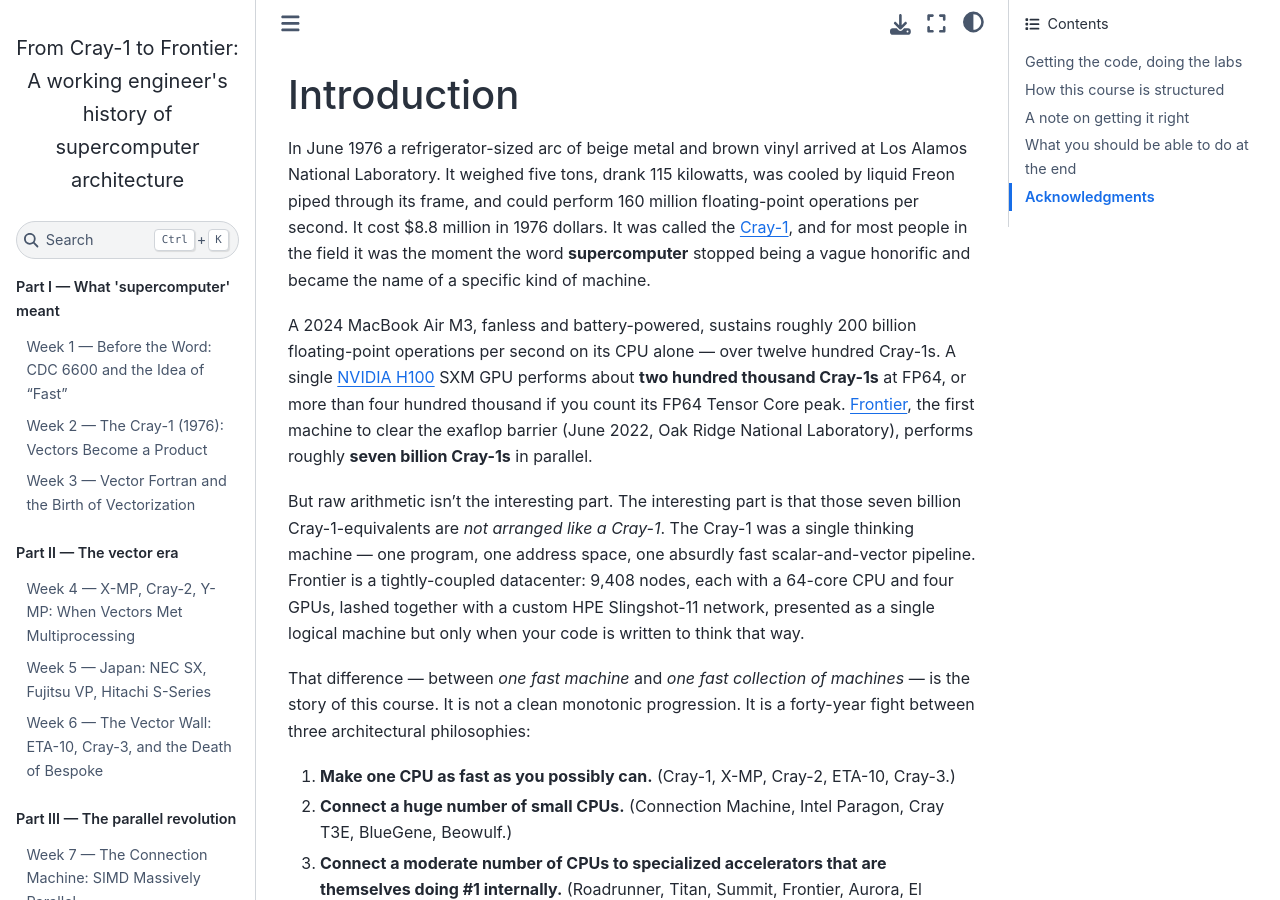
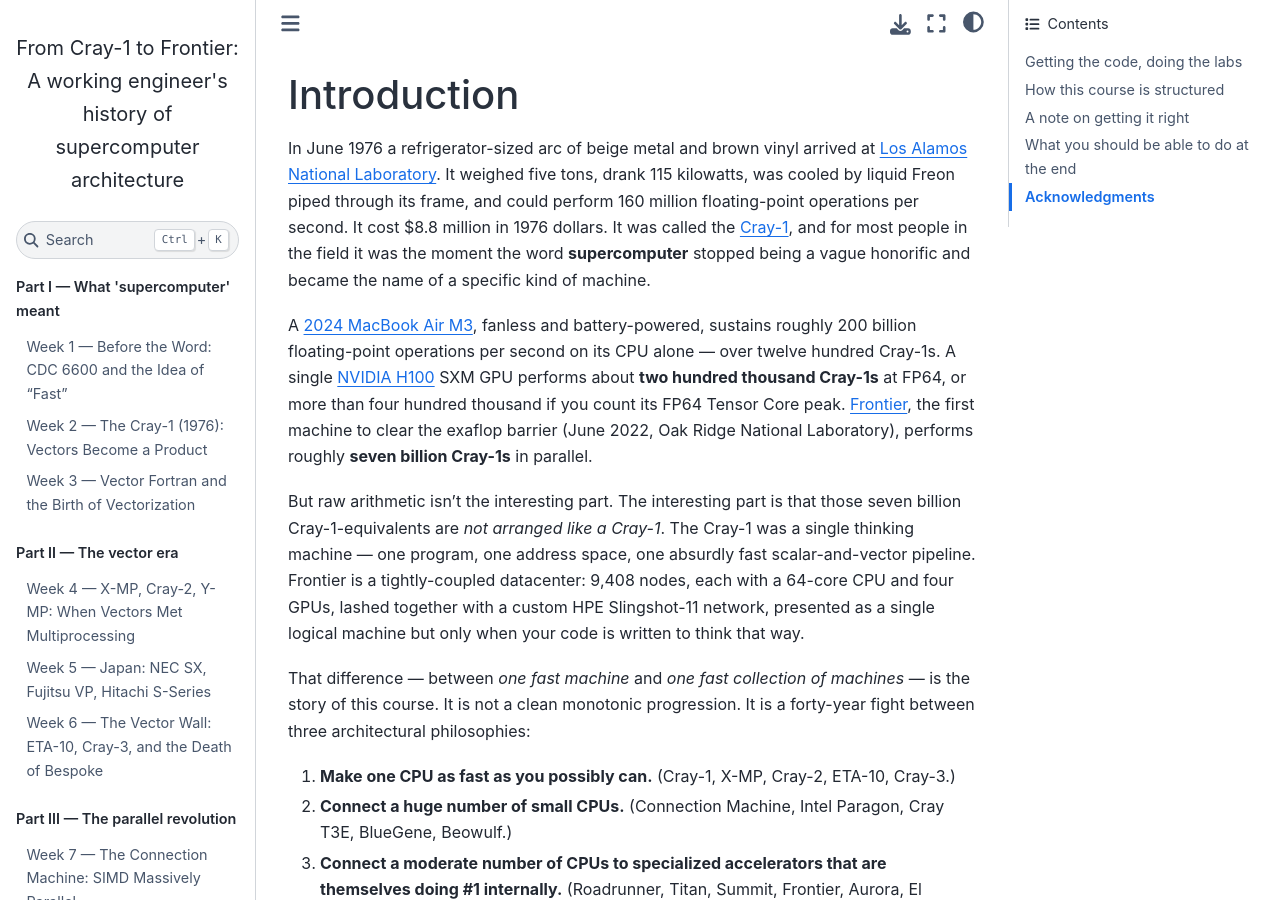
Before and after one commit to duane1024/sc-course, a Jupyter Book: the page built from intro.md, in a window 1280 px wide and 900 px high. Built offline with Jupyter Book 1.0.4 settings and Sphinx 7.4.7 and the Sphinx Book theme 1.1.4, drawn with Linux system fonts in a browser that asks for light colours; part of the change alters nothing that is shown.

```diff
--- a/intro.md
+++ b/intro.md
@@ -1,8 +1,8 @@
 # Introduction
 
-In June 1976 a refrigerator-sized arc of beige metal and brown vinyl arrived at Los Alamos National Laboratory. It weighed five tons, drank 115 kilowatts, was cooled by liquid Freon piped through its frame, and could perform 160 million floating-point operations per second. It cost $8.8 million in 1976 dollars. It was called the [Cray-1](https://bitsavers.org/pdf/cray/CRAY-1/CRAY-1_Brochure_1975.pdf), and for most people in the field it was the moment the word **supercomputer** stopped being a vague honorific and became the name of a specific kind of machine.
+In June 1976 a refrigerator-sized arc of beige metal and brown vinyl arrived at [Los Alamos National Laboratory](https://www.lanl.gov/). It weighed five tons, drank 115 kilowatts, was cooled by liquid Freon piped through its frame, and could perform 160 million floating-point operations per second. It cost $8.8 million in 1976 dollars. It was called the [Cray-1](https://bitsavers.org/pdf/cray/CRAY-1/CRAY-1_Brochure_1975.pdf), and for most people in the field it was the moment the word **supercomputer** stopped being a vague honorific and became the name of a specific kind of machine.
 
-A 2024 MacBook Air M3, fanless and battery-powered, sustains roughly 200 billion floating-point operations per second on its CPU alone — over twelve hundred Cray-1s. A single [NVIDIA H100](https://www.nvidia.com/en-us/data-center/h100/) SXM GPU performs about **two hundred thousand Cray-1s** at FP64, or more than four hundred thousand if you count its FP64 Tensor Core peak. [Frontier](https://www.olcf.ornl.gov/frontier/), the first machine to clear the exaflop barrier (June 2022, Oak Ridge National Laboratory), performs roughly **seven billion Cray-1s** in parallel.
+A [2024 MacBook Air M3](https://everymac.com/systems/apple/macbook-air/specs/macbook-air-m3-8-core-cpu-10-core-gpu-15-2024-specs.html), fanless and battery-powered, sustains roughly 200 billion floating-point operations per second on its CPU alone — over twelve hundred Cray-1s. A single [NVIDIA H100](https://www.nvidia.com/en-us/data-center/h100/) SXM GPU performs about **two hundred thousand Cray-1s** at FP64, or more than four hundred thousand if you count its FP64 Tensor Core peak. [Frontier](https://www.olcf.ornl.gov/frontier/), the first machine to clear the exaflop barrier (June 2022, Oak Ridge National Laboratory), performs roughly **seven billion Cray-1s** in parallel.
 
 But raw arithmetic isn't the interesting part. The interesting part is that those seven billion Cray-1-equivalents are *not arranged like a Cray-1*. The Cray-1 was a single thinking machine — one program, one address space, one absurdly fast scalar-and-vector pipeline. Frontier is a tightly-coupled datacenter: 9,408 nodes, each with a 64-core CPU and four GPUs, lashed together with a custom HPE Slingshot-11 network, presented as a single logical machine but only when your code is written to think that way.
 
```
